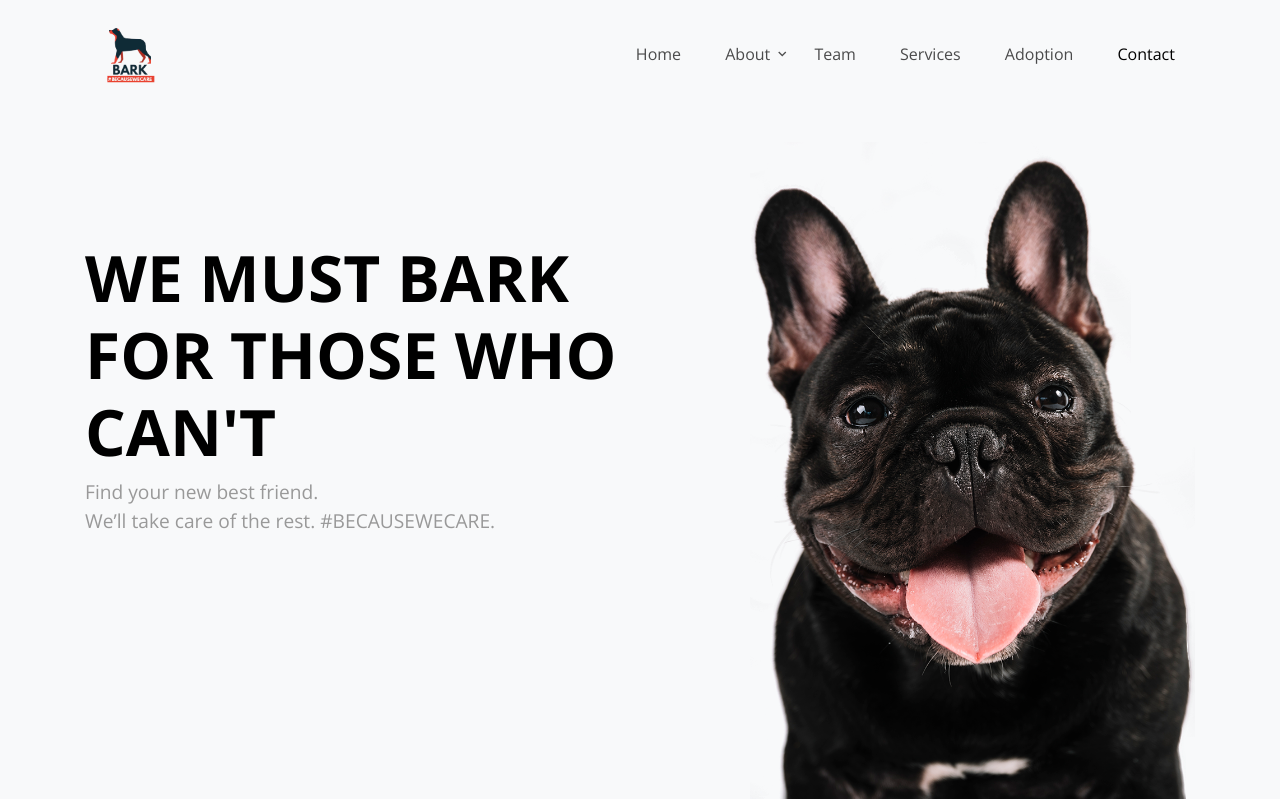
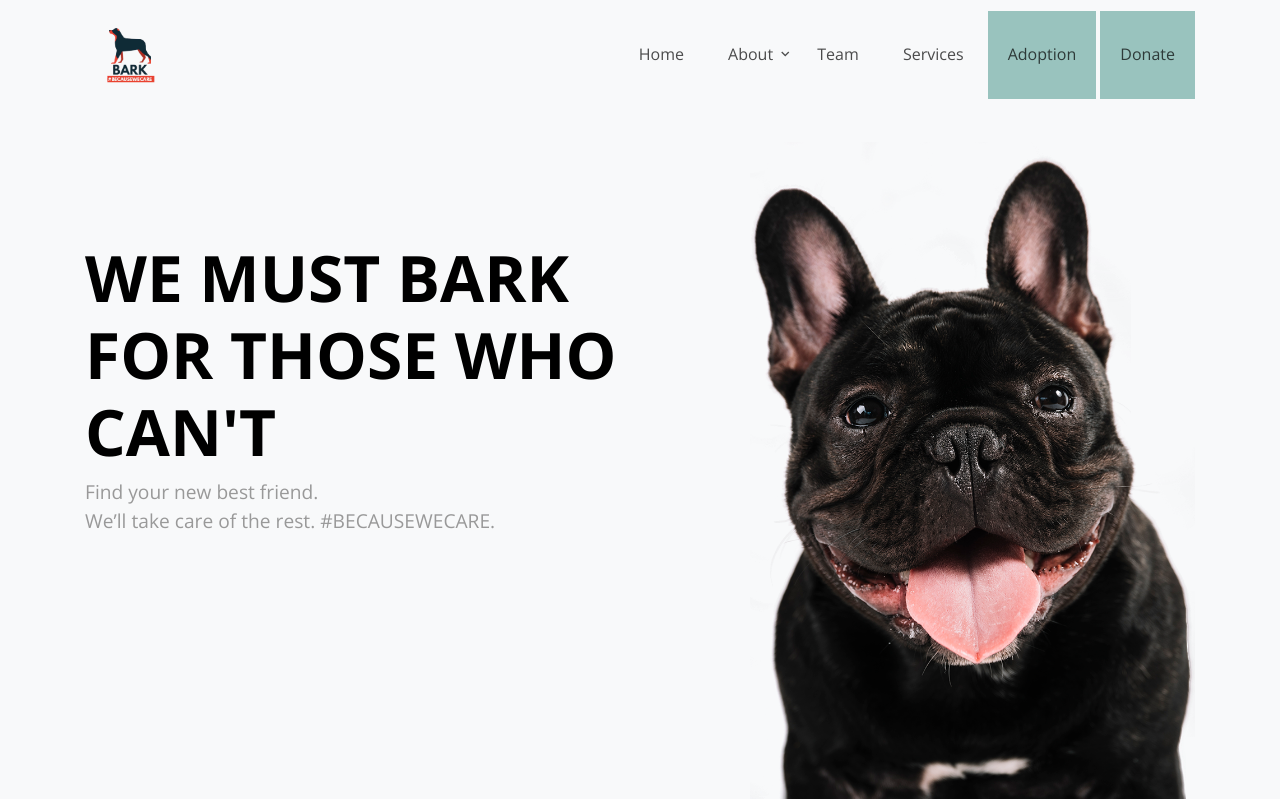
Before and after one commit to sol20-meet/Bark, a Flask app: page / in a window 1280 px wide. Shown: the top 799 px of the page. Run offline with Flask 2, Linux system fonts and the light colour scheme; some libraries are stand-ins or nearby versions; some web fonts are replaced.

Commit message:
Added bold buttons and fixed some bugs

```diff
--- a/dogger/dogger/Bark-CS-Meet/templates/index.html
+++ b/dogger/dogger/Bark-CS-Meet/templates/index.html
@@ -26,7 +26,7 @@
     <style>
       .logo2{width: 90px; margin-top: 20px;}
       .id1{ width:12px; }
-
+      #butBold{ background-color: #99c3be }
 
     </style>
   </head>
@@ -71,7 +71,7 @@
                   <a href="#about-section" class="nav-link">About</a>
                   <ul class="dropdown">
                     <li><a href="#trainers-section" class="nav-link">Team</a></li>
-                    <li><a href="#pricing-section" class="nav-link">Donations</a></li>
+                    <li><a href="#contact-section" class="nav-link">Contact Us</a></li>
                     <li><a href="#faq-section" class="nav-link">FAQ</a></li>
 
                     <li><a href="#gallery-section" class="nav-link">Gallery</a></li>
@@ -80,8 +80,8 @@
 
                 <li><a href="#trainers-section" class="nav-link">Team</a></li>
                 <li><a href="#services-section" class="nav-link">Services</a></li>
-                <li><a href="adopt.html" class="nav-link">Adoption</a></li>
-                <li><a href="#contact-section" class="nav-link">Contact</a></li>
+                <li><a href="adopt.html" class="nav-link" id="butBold">Adoption</a></li>
+                <li><a href="#pricing-section" class="nav-link" id="butBold">Donate</a></li>
               </ul>
             </nav>
           </div>
@@ -571,7 +571,7 @@
         </div>
       </div>
     </section>
-
+<br><br>
 
 
     <section class="" id="contact-section">
```
